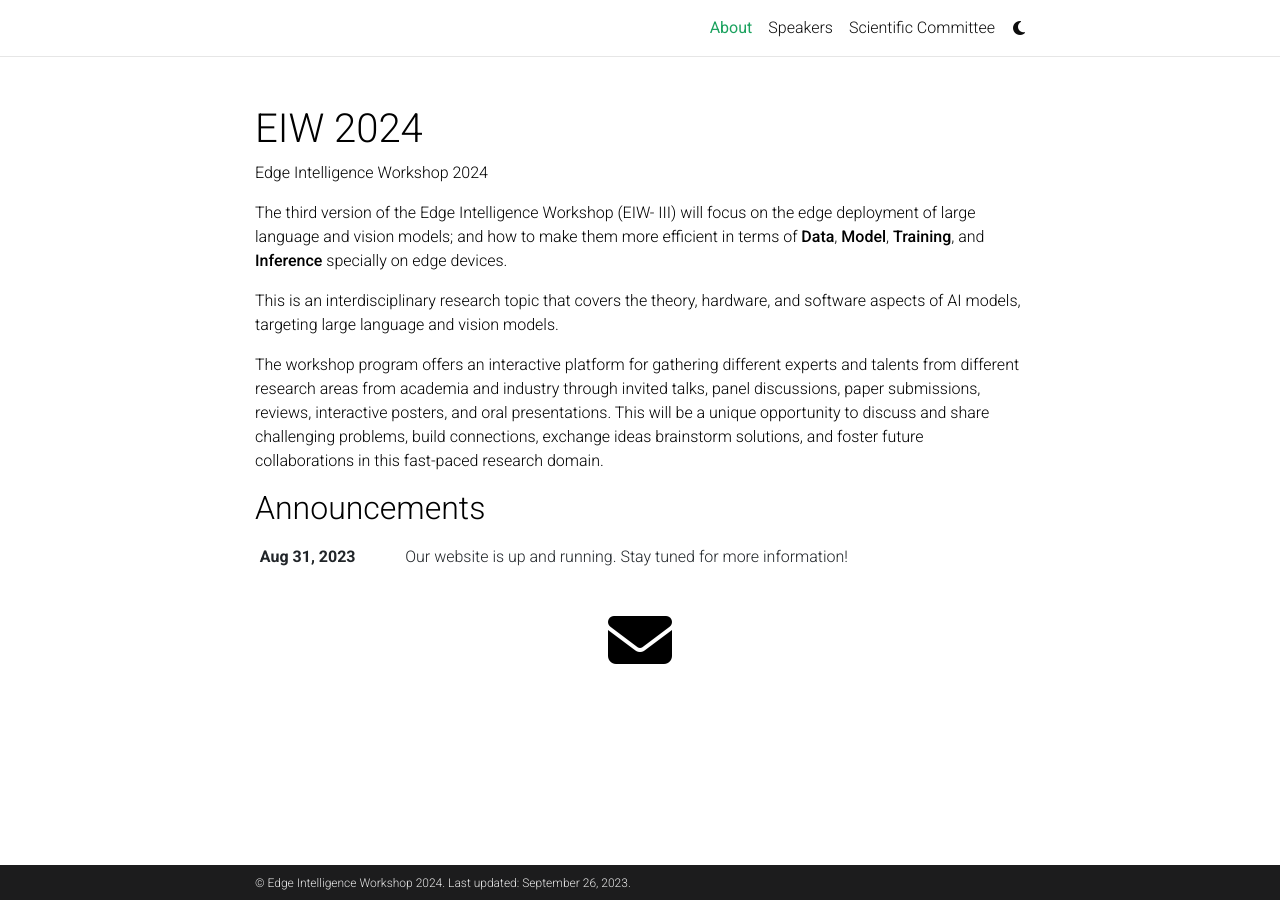
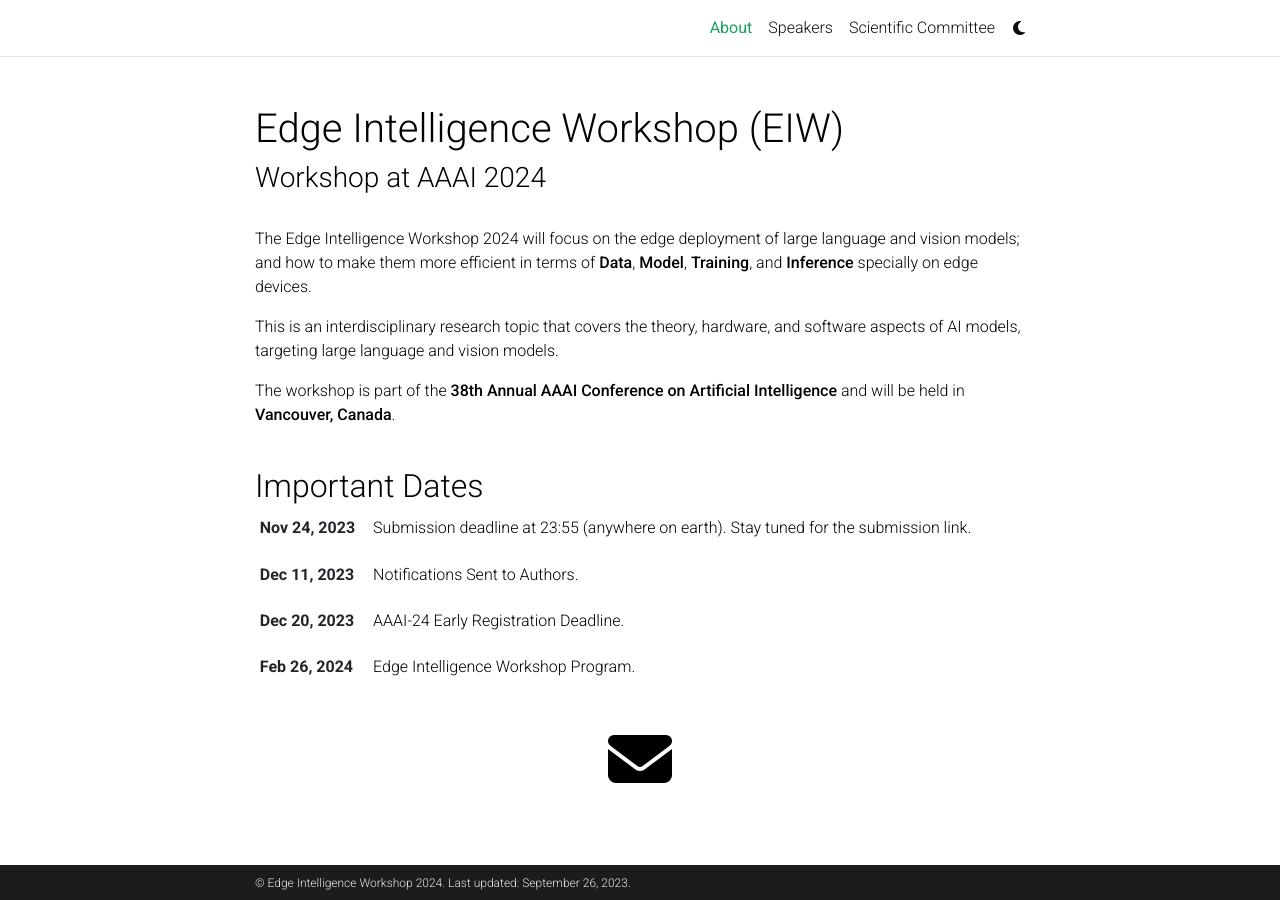
Before and after one commit to eiw2024/eiw2024.github.io, a Jekyll site: the page built from _pages/about.md, in a window 1280 px wide. Built offline with Jekyll 4.4.1, drawn with Linux system fonts in a browser that asks for light colours; comment, search, counter and statistics services are not loaded; a style sheet for code colours, icons or effects is not loaded.

Commit message:
add important dates and update about text.

```diff
--- /dev/null
+++ b/_data/dates.yml
@@ -0,0 +1,8 @@
+- date: "Nov 24, 2023"
+  content: "Submission deadline at 23:55 (anywhere on earth). Stay tuned for the submission link."
+- date: "Dec 11, 2023"
+  content: "Notifications Sent to Authors."
+- date: "Dec 20, 2023"
+  content: "AAAI-24 Early Registration Deadline."
+- date: "Feb 26, 2024"
+  content: "Edge Intelligence Workshop Program."
--- a/_layouts/about.html
+++ b/_layouts/about.html
@@ -6,58 +6,34 @@
       <div class="post">
         <header class="post-header">
           <h1 class="post-title">
-            {% if site.title == "blank" -%}<span class="font-weight-bold">{{ site.first_name }}</span> {{ site.middle_name }} {{ site.last_name }}{%- else -%}{{ site.title }}{%- endif %}
+            Edge Intelligence Workshop (EIW)
           </h1>
-          <p class="desc">{{ page.subtitle }}</p>
+          <h3>
+            Workshop at AAAI 2024
+          </h3>
+          <br>
         </header>
 
         <article>
-          {% if page.profile -%}
-          <div class="profile float-{%- if page.profile.align == 'left' -%}left{%- else -%}right{%- endif -%}">
-            {%- if page.profile.image %}
-              {%- assign profile_image_path = page.profile.image | prepend: 'assets/img/' -%}
-
-              {% if page.profile.image_circular %}
-                {%- assign profile_image_class = "img-fluid z-depth-1 rounded-circle" -%}
-              {% else %}
-                {%- assign profile_image_class = "img-fluid z-depth-1 rounded" -%}
-              {% endif %}
-
-              {% include figure.html
-              path=profile_image_path
-              class=profile_image_class
-              alt=page.profile.image
-              cache_bust=true -%}
-            {% endif -%}
-            {%- if page.profile.address %}
-            <div class="address">
-              {{ page.profile.address }}
-            </div>
-            {%- endif %}
-          </div>
-          {%- endif %}
-
           <div class="clearfix">
             {{ content }}
           </div>
 
-          <!-- News -->
-          {% if page.news and site.announcements.enabled -%}
-            <h2><a href="{{ '/news/' | relative_url }}" style="color: inherit;">Announcements</a></h2>
-            {%- include news.html limit=true %}
-          {%- endif %}
+          <br>
+          <h2 style="color: inherit;">Important Dates</h2>
+          <div class="news">
+            <div class="table-responsive">
+              <table class="table table-sm table-borderless">
+                {% for item in site.data.dates %}
+                <tr>
+                  <th scope="row" style="padding-top: .2rem; padding-bottom: .2rem;">{{ item.date }}</th>
+                  <td style="padding-top: .2rem; padding-bottom: .2rem;">{{ item.content | markdownify }}</td>
+                </tr>
+                {% endfor %}
+              </table>
+            </div>
+          </div>
 
-          <!-- Latest posts -->
-          {% if page.latest_posts -%}
-            <h2><a href="{{ '/blog/' | relative_url }}" style="color: inherit;">latest posts</a></h2>
-            {%- include latest_posts.html %}
-          {%- endif %}
-
-          <!-- Selected papers -->
-          {% if page.selected_papers -%}
-            <h2><a href="{{ '/publications/' | relative_url }}" style="color: inherit;">selected publications</a></h2>
-            {%- include selected_papers.html %}
-          {%- endif %}
 
           <!-- Social -->
           {%- if page.social %}
--- a/_pages/about.md
+++ b/_pages/about.md
@@ -19,8 +18,8 @@
 social: true  # includes social icons at the bottom of the page
 ---
 
-The third version of the Edge Intelligence Workshop (EIW- III) will focus on the edge deployment of large language and vision models; and how to make them more efficient in terms of **Data**, **Model**, **Training**, and **Inference** specially on edge devices.
+The Edge Intelligence Workshop 2024 will focus on the edge deployment of large language and vision models; and how to make them more efficient in terms of **Data**, **Model**, **Training**, and **Inference** specially on edge devices.
 
 This is an interdisciplinary research topic that covers the theory, hardware, and software aspects of AI models, targeting large language and vision models.
 
-The workshop program offers an interactive platform for gathering different experts and talents from different research areas from academia and industry through invited talks, panel discussions, paper submissions, reviews, interactive posters, and oral presentations. This will be a unique opportunity to discuss and share challenging problems, build connections, exchange ideas brainstorm solutions, and foster future collaborations in this fast-paced research domain.
+The workshop is part of the **38th Annual AAAI Conference on Artificial Intelligence** and will be held in **Vancouver, Canada**.
```
Also changed, not shown: other parts of _pages/about.md (+0 -1 lines).
